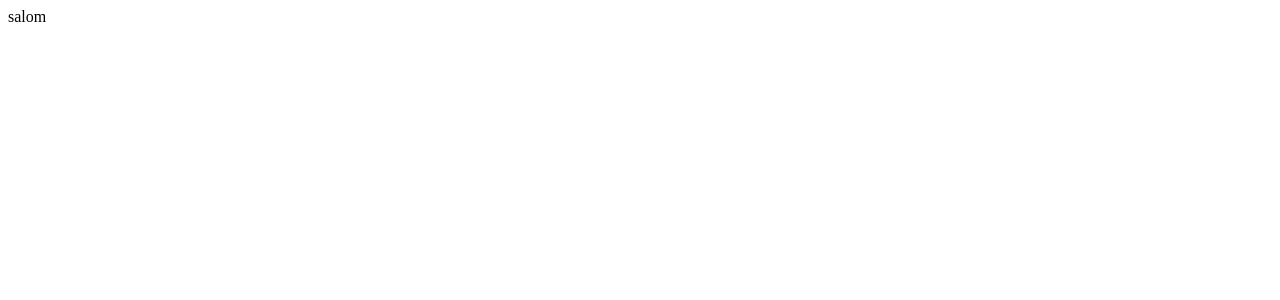
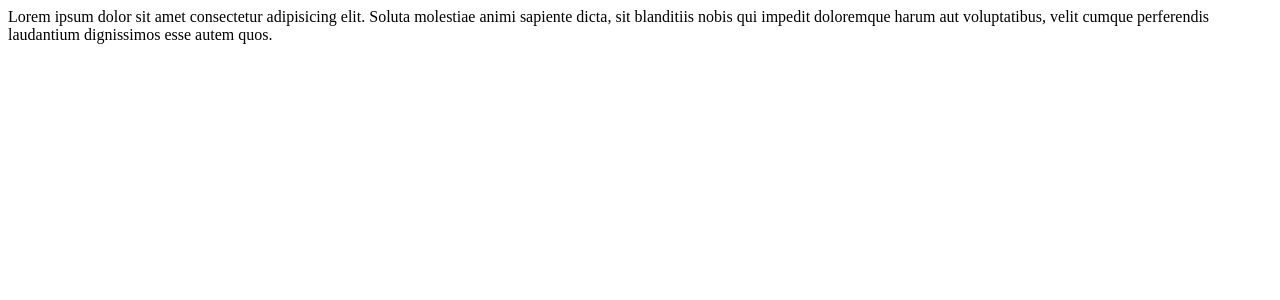
Before and after one commit to IsmoilSayfitdinov/Fitneses, a React (Vite) app: page / in a window 1280 px wide. Shown: the top 300 px of the page. Built offline with nearby package versions, Linux system fonts and the light colour scheme.

Commit message:
added routes

```diff
--- a/src/App.jsx
+++ b/src/App.jsx
@@ -1,11 +1,17 @@
 import './App.css'
+import { Route,Routes } from 'react-router-dom'
+import Login from "./routes/login/Login"
+import LoginEmail from "./routes/loginEmail/LoginEmail"
 
 function App() {
 
   return (
-    <>
-     salom
-    </>
+    <div>
+      <Routes>
+        <Route path='/' element={<Login/>}/>
+        <Route path='/' element={<LoginEmail/>}/>
+      </Routes>
+    </div>
   )
 }
 
--- a/src/main.jsx
+++ b/src/main.jsx
@@ -7,5 +7,5 @@ import { BrowserRouter } from 'react-router-dom'
 ReactDOM.createRoot(document.getElementById('root')).render(
   <BrowserRouter>
     <App />
-  </BrowserRouter>,
+  </BrowserRouter>
 )
--- a/src/routes/login/login.jsx
+++ b/src/routes/login/login.jsx
@@ -2,7 +2,7 @@ import React from 'react'
 
 const login = () => {
   return (
-    <div>login</div>
+    <div>Lorem ipsum dolor sit amet consectetur adipisicing elit. Soluta molestiae animi sapiente dicta, sit blanditiis nobis qui impedit doloremque harum aut voluptatibus, velit cumque perferendis laudantium dignissimos esse autem quos.</div>
   )
 }
 
```
Also changed, not shown: src/routes/loginEmail/LoginEmail.jsx (renamed from src/routes/loginEmail/log.jsx).
